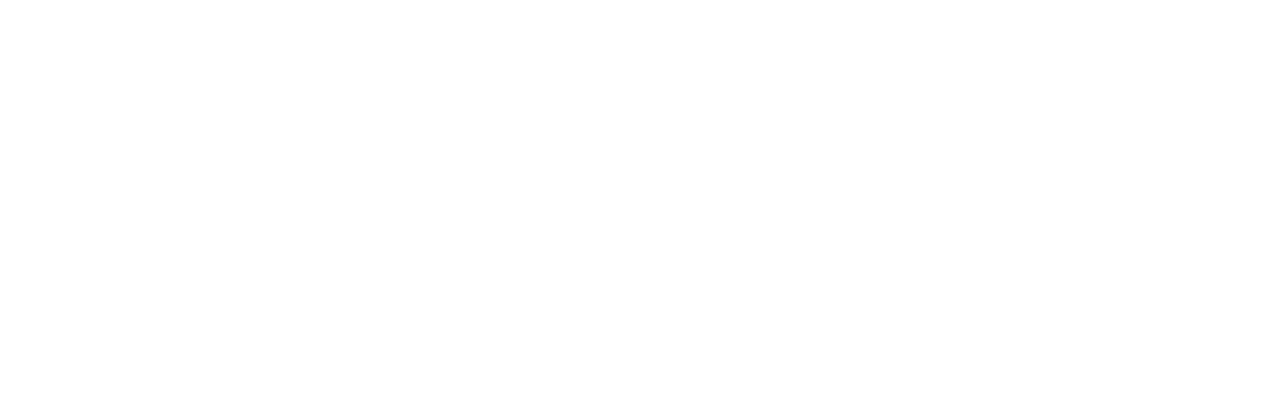
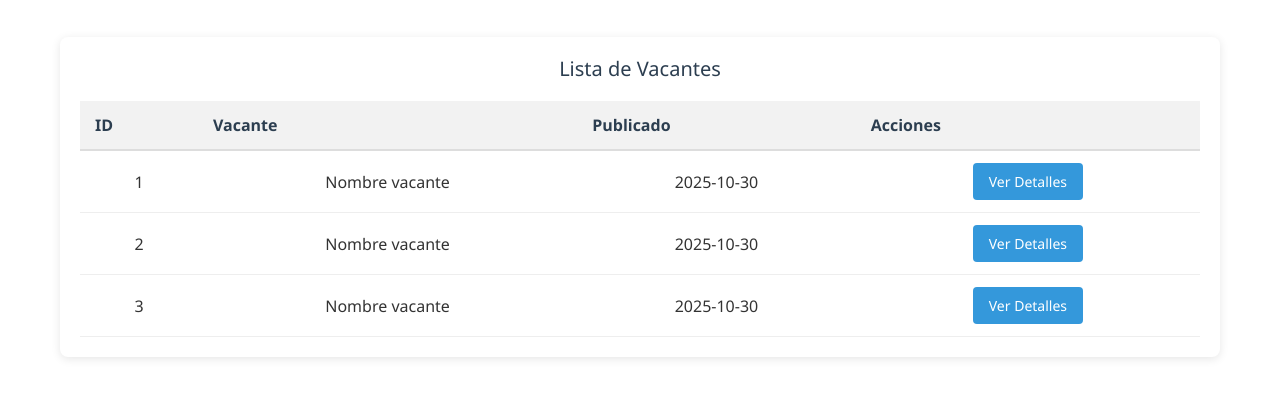
Before and after one commit to EfrenDLD/vacantes-app-FRONTEND, a React (Vite) app: page /listarVacantesAdministrador in a window 1280 px wide. Before the commit this address had no page. Shown: the part 203-600 px from the top of the page. Built offline with nearby package versions, Linux system fonts and the light colour scheme.

Commit message:
Primera vista de listar vacantes en administrador

```diff
--- a/src/Routes.jsx
+++ b/src/Routes.jsx
@@ -1,12 +1,14 @@
 import { Routes, Route } from "react-router-dom";
 import { FormularioVacante } from "./pages/FormularioVacantes/FormularioVacantes.jsx";
 import { NavAdmin } from "./components/NavAdmin/NavAdmin.jsx";
+import { ListarVacantesAdministrador } from "./pages/usuarioAdministrador/ListarVacantesAdministrador.jsx";
 
 const AppRoutes = () => {
   return (
     <Routes>
         <Route path="/navAdmin" element={<NavAdmin />} />
         <Route path="/formularioVacante" element={<FormularioVacante />} />
+        <Route path="/listarVacantesAdministrador" element={<ListarVacantesAdministrador />} />
     </Routes>
   );
 };
--- /dev/null
+++ b/src/pages/usuarioAdministrador/ListarVacantesAdministrador.jsx
@@ -0,0 +1,40 @@
+import React from "react";
+import "../../styles/usuarioAdministrador/ListarVacantesAdministrador.css";
+
+export const ListarVacantesAdministrador = () => {
+  const vacantes = [
+    { id: 1, nombre: "Nombre vacante", fecha: "2025-10-30" },
+    { id: 2, nombre: "Nombre vacante", fecha: "2025-10-30" },
+    { id: 3, nombre: "Nombre vacante", fecha: "2025-10-30" },
+  ];
+
+  return (
+    <div className="listarAdmin-container">
+      <main className="listarAdmin-main">
+        <h3 className="listarAdmin-titulo-tabla">Lista de Vacantes</h3>
+        <table className="listarAdmin-tabla">
+          <thead>
+            <tr>
+              <th>ID</th>
+              <th>Vacante</th>
+              <th>Publicado</th>
+              <th>Acciones</th>
+            </tr>
+          </thead>
+          <tbody>
+            {vacantes.map((v) => (
+              <tr key={v.id}>
+                <td>{v.id}</td>
+                <td>{v.nombre}</td>
+                <td>{v.fecha}</td>
+                <td>
+                  <button className="listarAdmin-btn-detalles">Ver Detalles</button>
+                </td>
+              </tr>
+            ))}
+          </tbody>
+        </table>
+      </main>
+    </div>
+  );
+};
--- /dev/null
+++ b/src/styles/usuarioAdministrador/ListarVacantesAdministrador.css
@@ -0,0 +1,71 @@
+/* Estilos para el componente ListarVacantesAdministrador */
+.listarAdmin-container {
+  font-family: 'Segoe UI', Tahoma, Geneva, Verdana, sans-serif;
+  max-width: 1200px;
+  margin: 0 auto;
+  padding: 20px;
+  color: #333;
+}
+
+/* Estilos del contenido principal */
+.listarAdmin-main {
+  background-color: white;
+  border-radius: 8px;
+  box-shadow: 0 2px 10px rgba(0, 0, 0, 0.1);
+  padding: 20px;
+}
+
+.listarAdmin-titulo-tabla {
+  margin-top: 0;
+  margin-bottom: 20px;
+  color: #2c3e50;
+  font-size: 20px;
+}
+
+/* Estilos de la tabla */
+.listarAdmin-tabla {
+  width: 100%;
+  border-collapse: collapse;
+}
+
+.listarAdmin-tabla th {
+  background-color: #f2f2f2;
+  padding: 12px 15px;
+  text-align: left;
+  font-weight: 600;
+  color: #2c3e50;
+  border-bottom: 2px solid #ddd;
+}
+
+.listarAdmin-tabla td {
+  padding: 12px 15px;
+  border-bottom: 1px solid #eee;
+}
+
+.listarAdmin-tabla tr:hover {
+  background-color: #f9f9f9;
+}
+
+/* Estilos del botón Ver Detalles */
+.listarAdmin-btn-detalles {
+  background-color: #3498db;
+  color: white;
+  border: none;
+  padding: 8px 16px;
+  border-radius: 4px;
+  cursor: pointer;
+  font-size: 14px;
+  transition: background-color 0.3s ease;
+}
+
+.listarAdmin-btn-detalles:hover {
+  background-color: #2980b9;
+}
+
+/* Responsive */
+@media (max-width: 768px) {
+  .listarAdmin-tabla {
+    display: block;
+    overflow-x: auto;
+  }
+}
```
